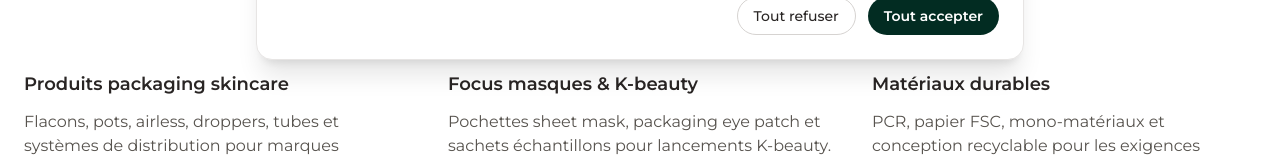
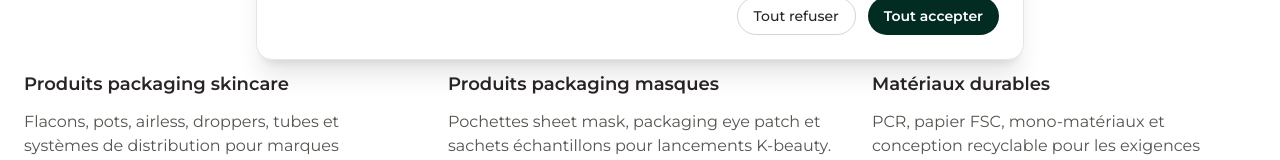
Before and after one commit to cathy6140/-Elmvale-Global-.github.io, a React (Vite) app: page /#/ in a window 1280 px wide. Shown: the part 724-884 px from the top of the page. Built offline with nearby package versions, Linux system fonts and the light colour scheme.

Commit message:
Update Home.tsx

```diff
--- a/src/pages/Home.tsx
+++ b/src/pages/Home.tsx
@@ -80,8 +80,8 @@ const Home: React.FC = () => {
           <div>
             <h3 className="font-semibold text-lg mb-3">
               {language === "fr"
-                ? "Focus masques & K-beauty"
-                : "Mask & K-Beauty Focus"}
+                ? "Produits packaging masques"
+                : "Mask Packaging Product"}
             </h3>
             <p className="text-stone-600">
               {language === "fr"
```
